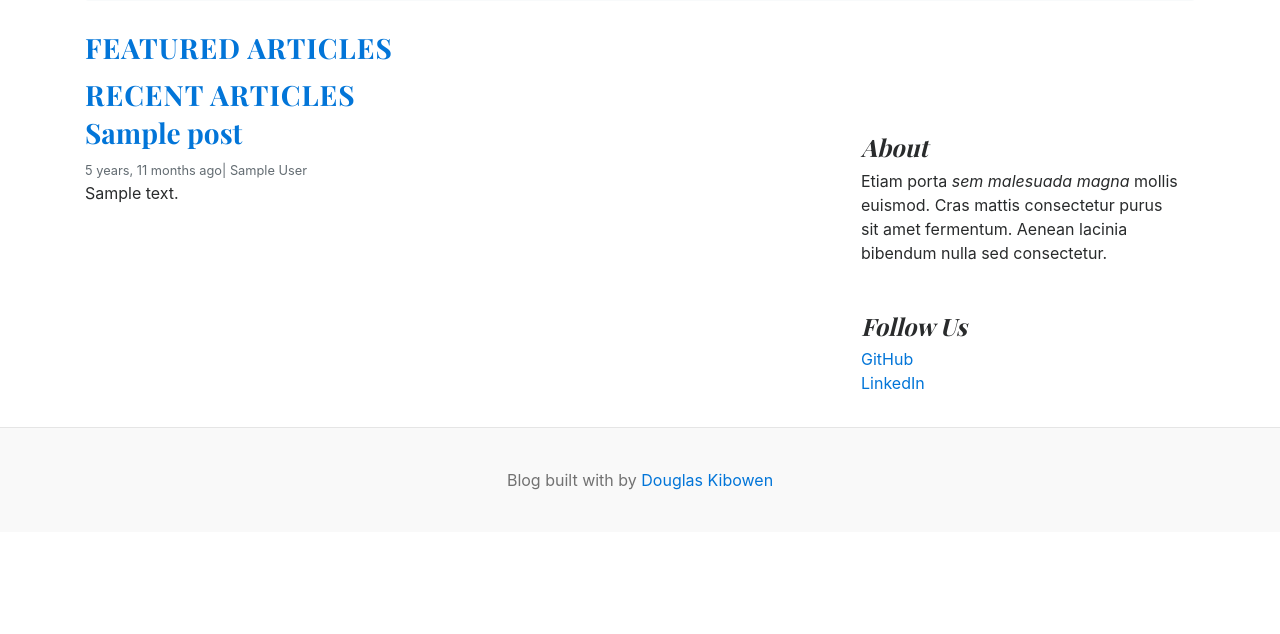
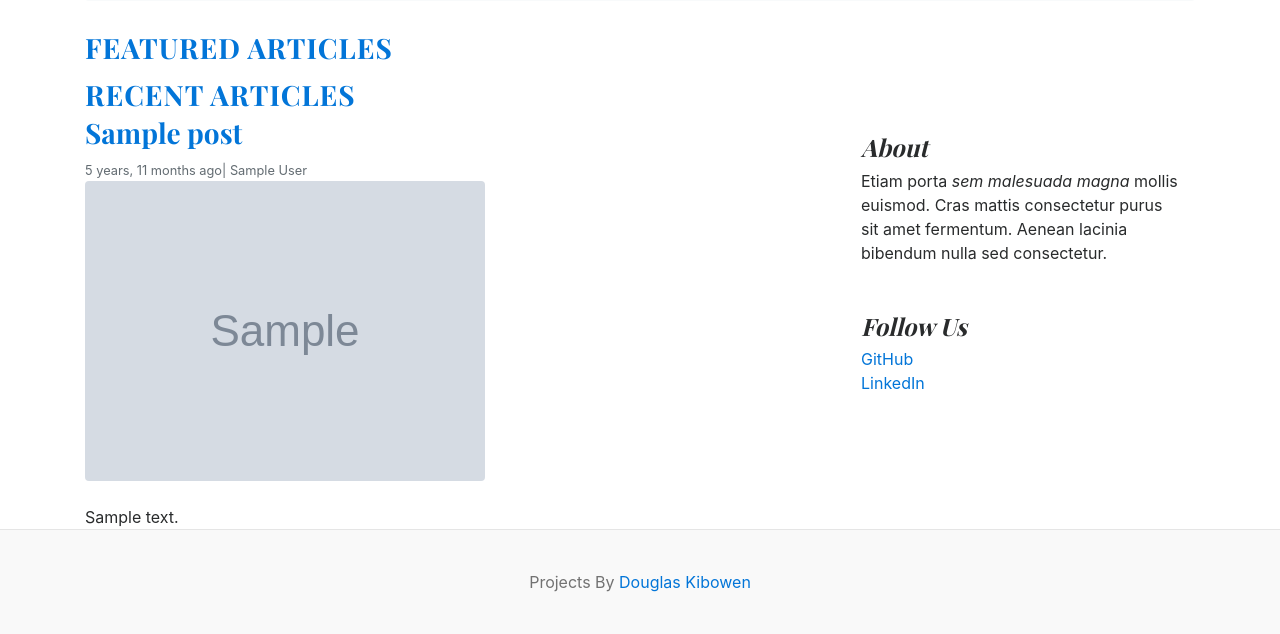
Before and after one commit to dkibowen/douglas, a Django app: template templates/home.html in a window 1280 px wide. Shown: the part 387-1021 px from the top of the page. Before the commit the page ends 877 px from the top, so only its background shows below. Run offline with Django 5.2, Linux system fonts and the light colour scheme; the template is opened without the code that fills it: most values are stand-ins (such as "Sample title", 1, 10 or a date in 2020); grey boxes marked "Sample" are stand-in pictures; data that the repository does not hold is empty.

Commit message:
added featured image in pre-show of project

```diff
--- a/douglas_main/views.py
+++ b/douglas_main/views.py
@@ -3,7 +3,7 @@ from blogs.models import Blog, Category
 
 def home(request):
 
-    featured_posts = Blog.objects.filter(is_featured=True,status="Published").order_by('-updated_at')
+    featured_posts = Blog.objects.filter(is_featured=True,status="Published").order_by('updated_at')
     posts = Blog.objects.filter(is_featured=False,status="Published")
     context = {
 
--- a/templates/base.html
+++ b/templates/base.html
@@ -40,7 +40,6 @@
                 {% for cat in categories %}
                 <a class="p-2 text-muted" href="{% url 'posts_by_category' cat.id %}">{{ cat.category_name }}</a>
                 {% endfor %}
-            </nav>
         </div>
 
         {% block content %}
@@ -48,7 +47,7 @@
         {% endblock %}
 
         <footer class="blog-footer">
-            <p>Blog built with by <a href="#">Douglas Kibowen</a></p>
+            <p>Projects By <a href="#">Douglas Kibowen</a></p>
         </footer>
 </body>
 
--- a/templates/home.html
+++ b/templates/home.html
@@ -22,6 +22,7 @@
       <div class="card-body">
         <h3><a href="{% url 'single_blog' post.slug %}" class="text-dark">{{ post.title }}</a></h3>
         <small class="mb-1 text-muted">{{ post.updated_at | timesince }} ago| {{ post.author }}</small>
+        <figure class="mb-4"><img class="img-fluid rounded" src="{{ post.featured_image.url }}" alt="..." /></figure>
         <p class="card-text">{{ post.short_description | truncatewords:15 }}</p>
       </div>
     </div>
@@ -40,6 +41,7 @@
         <div class="card-body">
           <h3><a href="{% url 'single_blog' post.slug %}" class="text-dark">{{ post.title }}</a></h3>
           <small class="mb-1 text-muted">{{ post.updated_at | timesince }} ago| {{ post.author }}</small>
+          <figure class="mb-4"><img class="img-fluid rounded" src="{{ post.featured_image.url }}" alt="..." /></figure>
           <p class="card-text">{{ post.short_description | truncatewords:15 }}</p>
         </div>
       </div>
--- a/templates/posts_by_category.html
+++ b/templates/posts_by_category.html
@@ -10,6 +10,7 @@
             <div class="card-body">
                 <h3><a href="{% url 'single_blog' post.slug %}" class="text-dark">{{ post.title }}</a></h3>
                 <small class="mb-1 text-muted">{{ post.updated_at | timesince }} ago| {{ post.author }}</small>
+                <figure class="mb-4"><img class="img-fluid rounded" src="{{ post.featured_image.url }}" alt="..." /></figure>
                 <p class="card-text">{{ post.short_description | truncatewords:15 }}</p>
             </div>
         </div>
--- a/templates/search.html
+++ b/templates/search.html
@@ -10,6 +10,7 @@
             <div class="card-body">
                 <h3><a href="{% url 'single_blog' post.slug %}" class="text-dark">{{ post.title }}</a></h3>
                 <small class="mb-1 text-muted">{{ post.updated_at | timesince }} ago| {{ post.author }}</small>
+                <figure class="mb-4"><img class="img-fluid rounded" src="{{ post.featured_image.url }}" alt="..." /></figure>
                 <p class="card-text">{{ post.short_description | truncatewords:15 }}</p>
             </div>
         </div>
```
Also changed, not shown: templates/blogs.html (+1 -11 lines).
